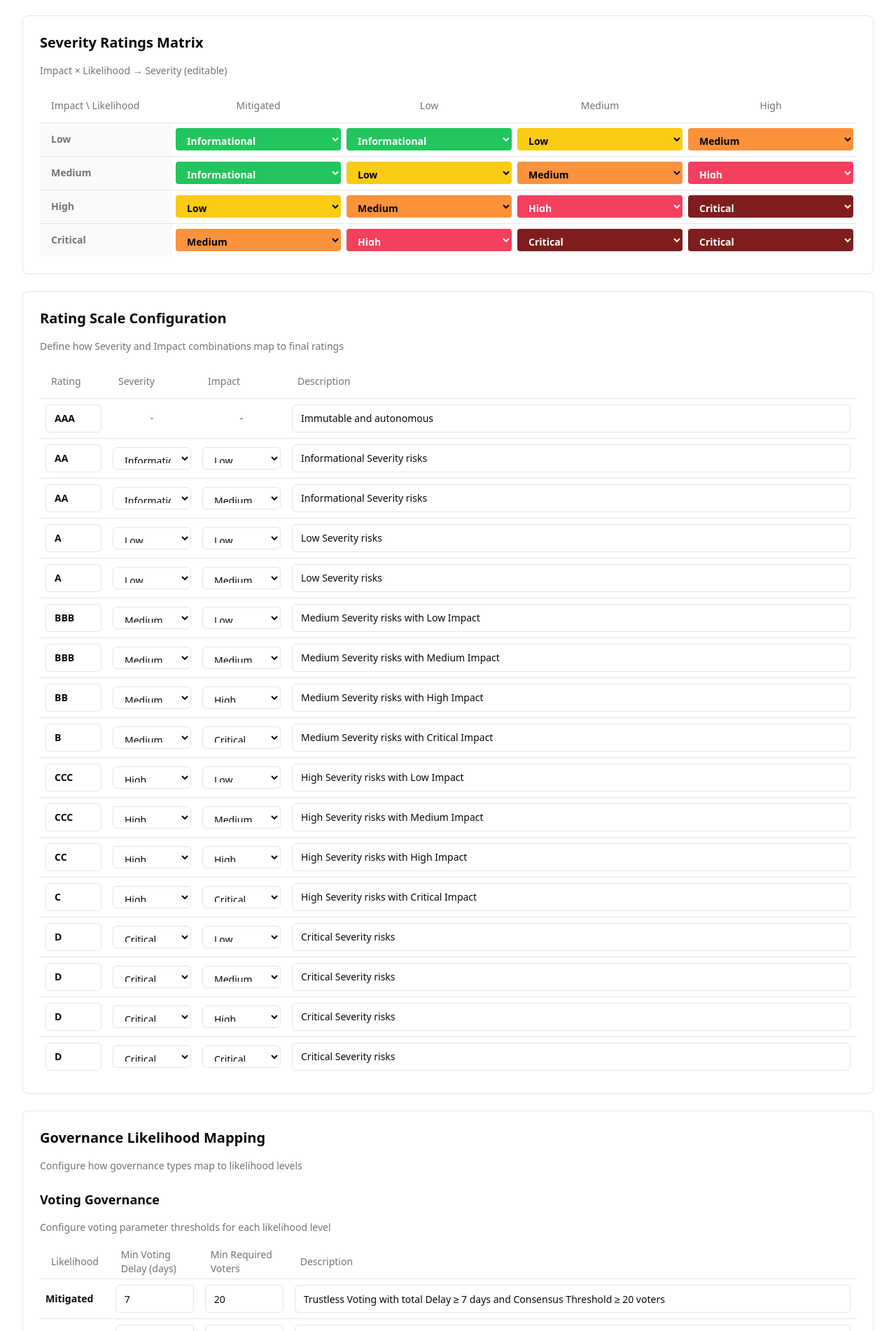
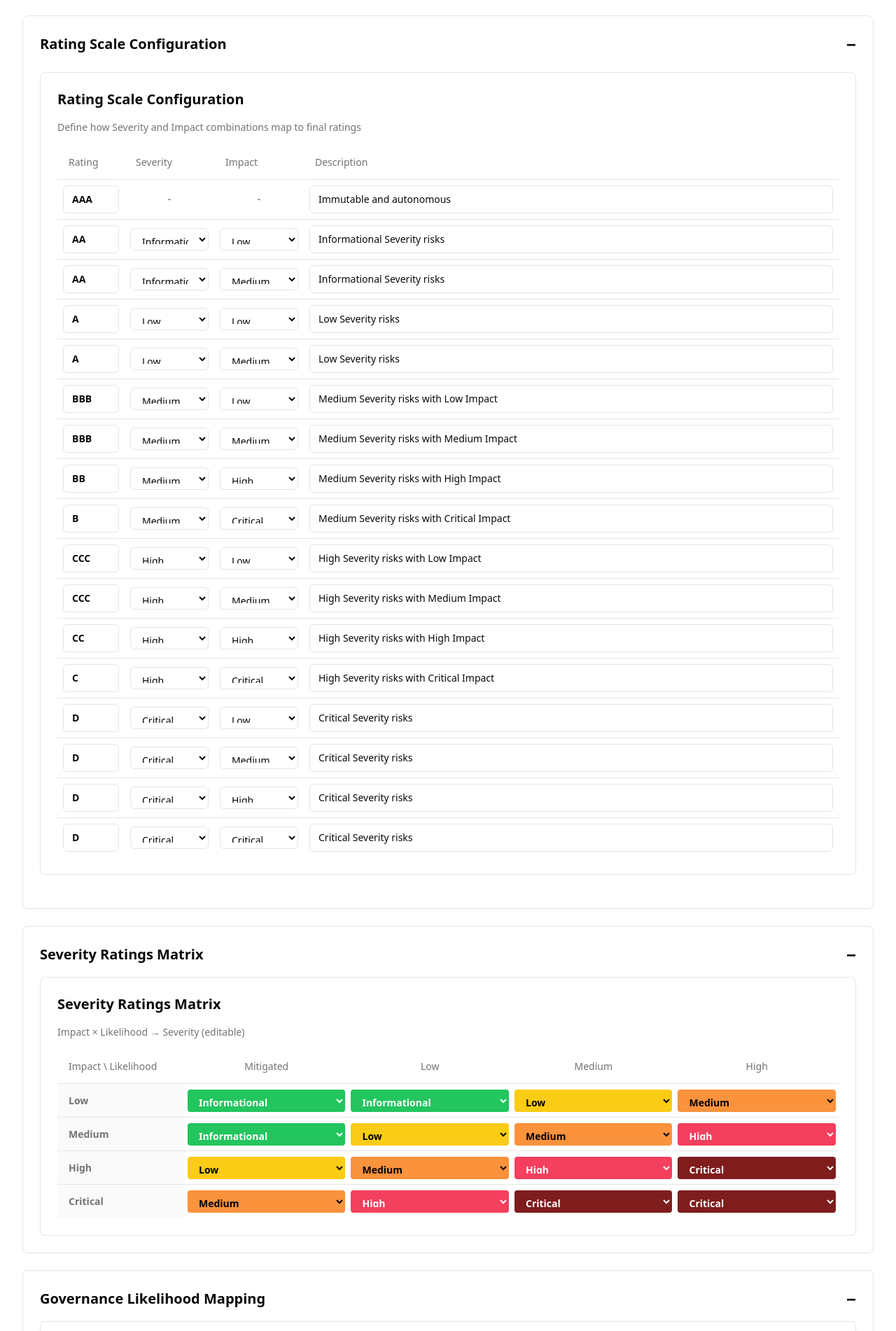
Before and after one commit to yvesbou/defiscan-v2-modeller, a Next.js app: page / in a window 1280 px wide. Shown: the part 898-2800 px from the top of the page at 70% size. Built offline with nearby package versions, Linux system fonts and the light colour scheme.

Commit message:
collapseable boxes

```diff
--- a/app/page.tsx
+++ b/app/page.tsx
@@ -80,6 +80,18 @@ export default function Home() {
   const [ratingRules, setRatingRules] = useState<RatingRule[]>(DEFAULT_RATING_RULES);
   const [governanceLikelihoodConfig, setGovernanceLikelihoodConfig] = useState<GovernanceLikelihoodConfiguration>(DEFAULT_GOVERNANCE_LIKELIHOOD_CONFIG);
   const [mounted, setMounted] = useState(false);
+  const [expandedSections, setExpandedSections] = useState({
+    ratingRules: true,
+    severityMatrix: true,
+    likelihoodMapping: true,
+  });
+
+  const toggleSection = (section: keyof typeof expandedSections) => {
+    setExpandedSections((prev) => ({
+      ...prev,
+      [section]: !prev[section],
+    }));
+  };
 
   // Load from localStorage on mount
   useEffect(() => {
@@ -249,23 +261,62 @@ export default function Home() {
           likelihoodMappingRules={governanceLikelihoodConfig.voting}
         />
 
-        {/* Severity Ratings Matrix */}
+        {/* Editable Rating Rules - Collapsible */}
+        <div className="border rounded-lg p-6 mb-6">
+          <button
+            onClick={() => toggleSection('ratingRules')}
+            className="flex items-center justify-between w-full cursor-pointer hover:opacity-80"
+          >
+            <h2 className="text-xl font-semibold">Rating Scale Configuration</h2>
+            <span className="text-2xl font-bold">{expandedSections.ratingRules ? '−' : '+'}</span>
+          </button>
+          {expandedSections.ratingRules && (
+            <div className="mt-4">
+              <EditableRatingRules
+                rules={ratingRules}
+                onRulesChange={setRatingRules}
+              />
+            </div>
+          )}
+        </div>
+
+        {/* Severity Ratings Matrix - Collapsible */}
+        <div className="border rounded-lg p-6 mb-6">
+          <button
+            onClick={() => toggleSection('severityMatrix')}
+            className="flex items-center justify-between w-full cursor-pointer hover:opacity-80"
+          >
+            <h2 className="text-xl font-semibold">Severity Ratings Matrix</h2>
+            <span className="text-2xl font-bold">{expandedSections.severityMatrix ? '−' : '+'}</span>
+          </button>
+          {expandedSections.severityMatrix && (
+            <div className="mt-4">
               <SeverityRatingsTable
                 matrix={severityMatrix}
                 onMatrixChange={setSeverityMatrix}
               />
+            </div>
+          )}
+        </div>
 
-        {/* Editable Rating Rules */}
-        <EditableRatingRules
-          rules={ratingRules}
-          onRulesChange={setRatingRules}
-        />
-
-        {/* Likelihood Mapping Configuration */}
+        {/* Likelihood Mapping Configuration - Collapsible */}
+        <div className="border rounded-lg p-6 mb-6">
+          <button
+            onClick={() => toggleSection('likelihoodMapping')}
+            className="flex items-center justify-between w-full cursor-pointer hover:opacity-80"
+          >
+            <h2 className="text-xl font-semibold">Governance Likelihood Mapping</h2>
+            <span className="text-2xl font-bold">{expandedSections.likelihoodMapping ? '−' : '+'}</span>
+          </button>
+          {expandedSections.likelihoodMapping && (
+            <div className="mt-4">
               <LikelihoodMappingConfiguration
                 config={governanceLikelihoodConfig}
                 onConfigChange={setGovernanceLikelihoodConfig}
               />
+            </div>
+          )}
+        </div>
 
         {/* Projects */}
         <div className="mt-8">
```
Lines whose indentation alone changed are shown as unchanged.
